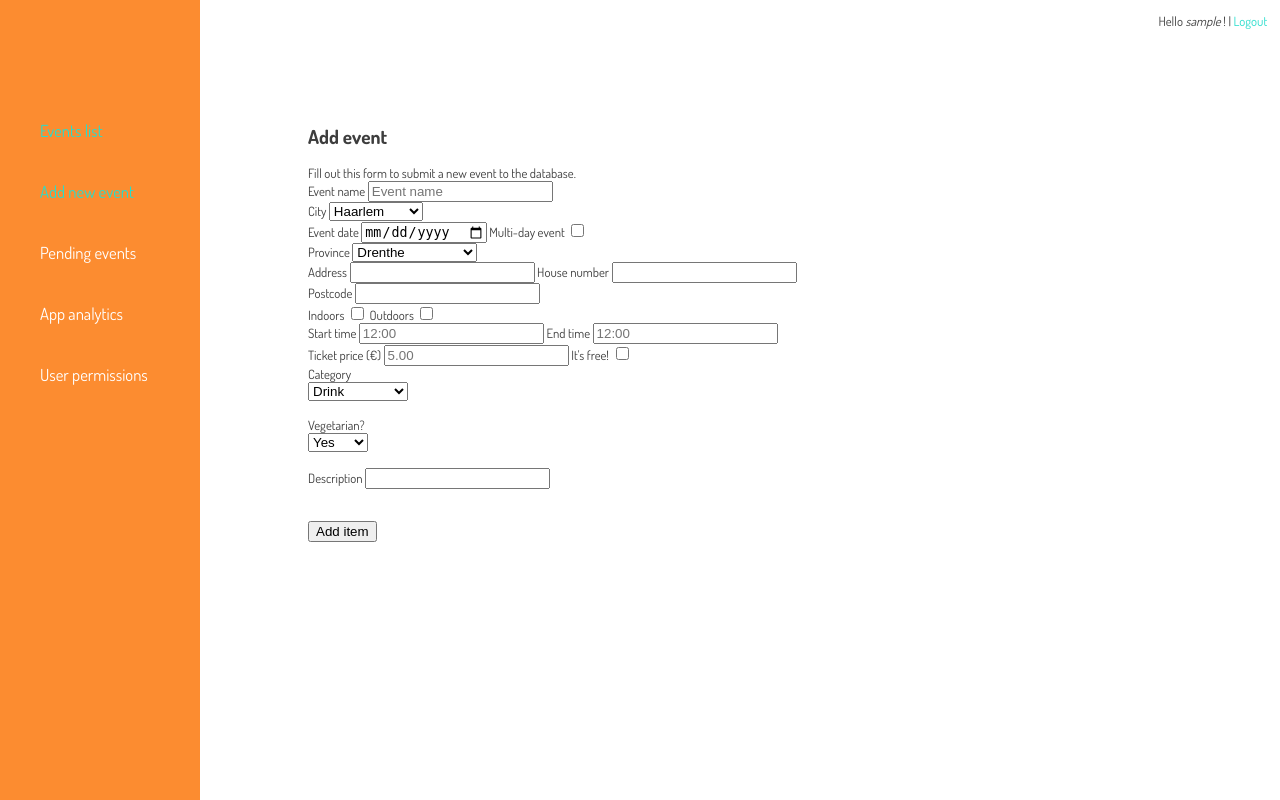
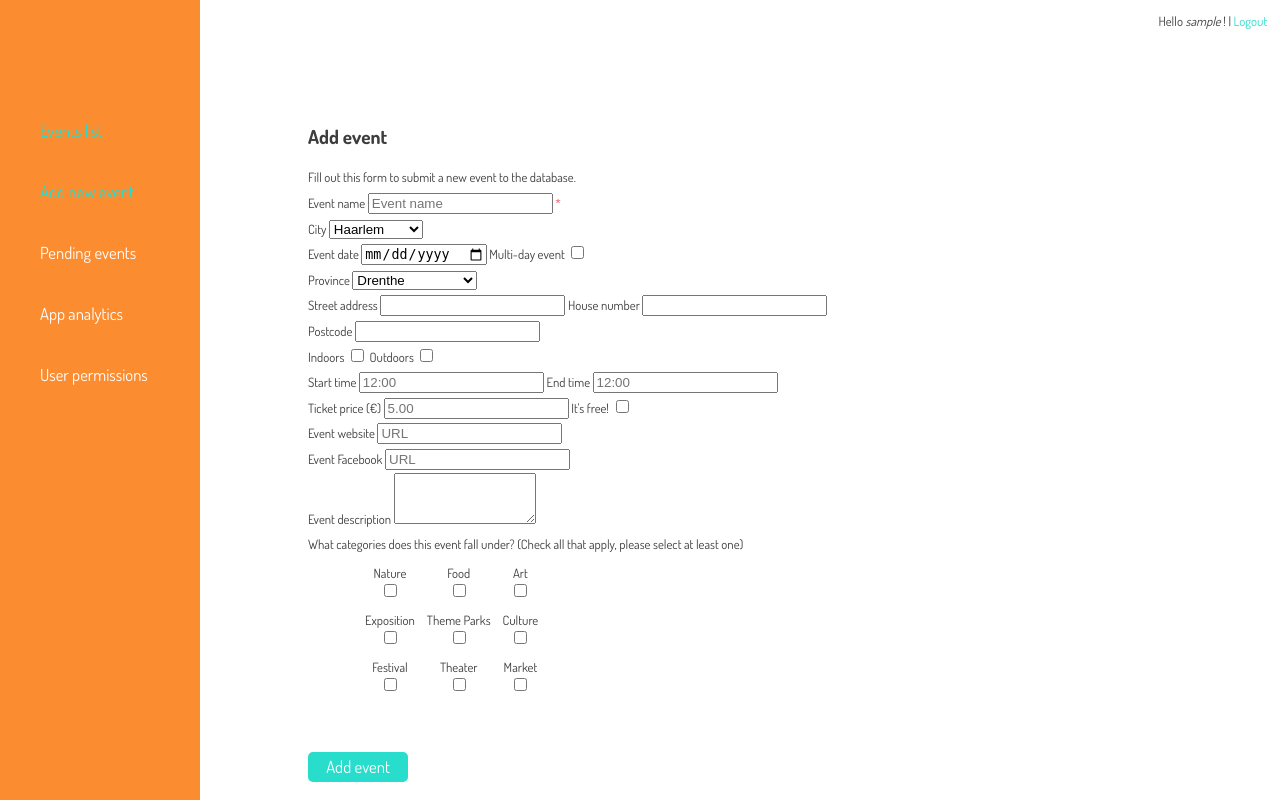
Before and after one commit to alexreynolds/W2G, a PHP site: page /addevent.php in a window 1280 px wide. Run offline with PHP 8.4, Linux system fonts and the light colour scheme; the visitor is signed in with stand-in values (Sample User, id 1).

Commit message:
Fleshing out new event form
This is tedious and dull.

```diff
--- a/addevent.php
+++ b/addevent.php
@@ -7,6 +7,10 @@
 	TO DO:
 		- Make list of cities dynamically updating based on tables in database (or list somewhere else)
 		- Dynamically updating preview image of event entry on right?
+		- ** PLACE TO UPLOAD IMAGE FOR EVENT ***
+		- Check to ensure that at least one category checkbox has been checked
+		- Add required error messages to inputs
+		- Add indicator of which user submitted the event
 
 -->
 
@@ -56,11 +60,14 @@
 <!-- Form to enter a new event -->
 <div class="form" id="neweventform">
 
+  <!-- php to process the form -->
+  <?php require('scripts/newevent.php') ?>
+
   <h2>Add event</h2>
   Fill out this form to submit a new event to the database.<br>
 
-	<form action="??" method="post">
-	Event name <input type="text" name="name" maxlength="255" placeholder="Event name"><br>
+	<form method="post" action="<?php echo htmlspecialchars($_SERVER["PHP_SELF"]);?>">
+	Event name <input type="text" name="name" maxlength="255" placeholder="Event name" required><span class="error"> * <?php echo $nameErr;?></span><br>
 	City <select name="city" id="selectcity" onChange="getSelValue()" required>
 			<option value="select" disabled>Select a city</option>
 			<option value="haarlem">Haarlem</option>
@@ -90,35 +97,33 @@
 			<option value="ZH">Zuid Holland</option>
 			</select>
 			<br>
-	Address <input type="text" name="street" maxlength="30">  House number <input type="text" name="housenr" maxlength="10"><br>
-	Postcode <input type="text" name="postcode" maxlength="6"><br>
-	Indoors <input type="checkbox" name="indoors"> Outdoors <input type="checkbox" name="outdoors"><br>
-	Start time <input type="text" name="starttime" maxlength="5" placeholder="12:00"> End time <input type="text" name="endtime" maxlength="5" placeholder="12:00"><br>
+	Street address <input type="text" name="street" maxlength="30" required>  House number <input type="text" name="housenr" maxlength="10" required><br>
+	Postcode <input type="text" name="postcode" maxlength="6" required><br>
+	Indoors <input type="checkbox" name="inout[]" value="in"> Outdoors <input type="checkbox" name="inout[]" value="out"><br>
+	Start time <input type="text" name="starttime" maxlength="5" placeholder="12:00" required> End time <input type="text" name="endtime" maxlength="5" placeholder="12:00" required><br>
+	<!-- EVENTUALLY ADD OPTION FOR TICKETS THROUGH APP (checkbox) -->
 	<div id="priceinfo">Ticket price (€) <input type="text" name="price" placeholder="5.00" maxlength="5"></div> It's free! <input type="checkbox" name="free"><br>
-	Category<br />
-	<select name="category" id="category" onChange="getCategory()" required>
-	<option value="select" disabled>Select a type</option>
-	<option value="drink">Drink</option>
-	<option value="appetizer">Appetizer</option>
-	<option value="salad">Salad</option>
-	<option value="main">Main</option>
-	<option value="dessert">Dessert</option>
-	</select>
-	<br /><br />
-	Vegetarian?<br />
-	<select name="veg" id="vegadd" onChange="getCategory(vegadd)" required>
-	<option value="select" disabled>Select</option>
-	<option value="1">Yes</option>
-	<option value="0">No</option>
-	</select>
-	<br /><br />
-	Description
-	<input type="text" id="desc" name="desc" maxlength="250"><br />
+	Event website <input type="text" name="siteURL" maxlength="255" placeholder="URL"><br>
+	Event Facebook <input type="text" name="fbURL" maxlength="255" placeholder="URL"><br>
+	Event description <textarea name="desc" rows=3 cols=15 maxlength="250"></textarea><br>
+	What categories does this event fall under? (Check all that apply, please select at least one)<br>
 
-	<br /><br />
+		<table id="categorytable"><tr>
+		<td>Nature<br><input type="checkbox" name="categories[]" value="nature"></td>
+		<td>Food<br><input type="checkbox" name="categories[]" value="food"></td>
+		<td>Art<br><input type="checkbox" name="categories[]" value="art"></td>
+		</tr><tr>
+		<td>Exposition<br><input type="checkbox" name="categories[]" value="expo"></td>
+		<td>Theme Parks<br><input type="checkbox" name="categories[]" value="theme"></td>
+		<td>Culture<br><input type="checkbox" name="categories[]" value="culture"></td>
+		</tr><tr>
+		<td>Festival<br><input type="checkbox" name="categories[]" value="festival"></td>
+		<td>Theater<br><input type="checkbox" name="categories[]" value="theater"></td>
+		<td>Market<br><input type="checkbox" name="categories[]" value="market"></td>
+		</tr></table>
 
-	<input type="submit" value="Add item"><br />
-
+	<br><br>
+	<input type="submit" value="Add event"><br />
 	</form>
 
 </div> <!-- End form div -->
--- a/css/controlstyle.css
+++ b/css/controlstyle.css
@@ -63,6 +63,12 @@ a:hover {
 .form {
 	text-align: left;
 	margin-left: 300px;
+	line-height: 2em;
+}
+
+/* Spans containing error messages for divs */
+.error {
+	color: #f05557;
 }
 
 /* Hidden div that displays based on form inputs */
@@ -74,3 +80,36 @@ a:hover {
 #priceinfo {
 	display: inline-block;
 }
+
+/* Input buttons for forms */
+input[type=submit] {
+	width:100px;
+	background:#28ddcc;
+	color:#fff;
+	font-size: 1.3em;
+	font-family: 'Dosis', Arial, sans-serif;
+	height:30px;
+	border: none;
+	-webkit-border-radius: 5px;
+	-moz-border-radius: 5px;
+	border-radius: 5px;
+	-webkit-transition: all .3s ease;
+  -moz-transition: all .3s ease;
+  -ms-transition: all .3s ease;
+  -o-transition: all .3s ease;
+  transition: all .3s ease;
+}
+
+/* Table containing list of event categories */
+#categorytable {
+	margin: 0;
+	margin-left: 50px;
+	border: none;
+	text-align: center;
+	vertical-align: middle;
+	font-size: 1em;
+}
+
+#categorytable td {
+	padding: 5px;
+}
--- /dev/null
+++ b/scripts/newevent.php
@@ -0,0 +1,180 @@
+<!-- newevent.php
+
+	Author: Alex Reynolds (c) 2013
+
+	Adds a new event to the pending database table. Form is submitted via addevent.php.
+	Event must be approved before it is moved from the pending table to the relevant city table.
+
+-->
+
+<?php
+
+/* Connect to database */
+require('common.php');
+
+/* FOR VALIDATING INPUT
+	from http://www.w3schools.com/php/php_form_validation.asp */
+
+		// Define variables and set to empty values
+		$name = $city = $date = $startdate = $enddate = $province = $street = $housenr = $postcode = $inout = $starttime = $endtime = $siteURL = $fbURL = $desc = $cat = "";
+		$nameErr = $cityErr = $dateErr = $startdateErr = $enddateErr = $provinceErr = $streetErr = $housenrErr = $postcodeErr = $inoutErr = $starttimeErr = $endtimeErr = $descErr = $catErr = "";
+
+		$isMultiday = $isFree = false;
+
+		// Checks that the form was submitted and php script was not directly called
+		// If properly submitted, check validity of form inputs
+		if ($_SERVER["REQUEST_METHOD"] == "POST")
+		{
+			// Converts new line characters (\n) in the text area into HTML line breaks (<br />)
+			$_POST['desc'] = nl2br($_POST['desc']);
+
+			// Event name
+			if (empty($_POST["name"])) {
+				$nameErr = " * Event name is required";
+			} else {
+				$name = test_input($_POST['name']);
+			}
+
+			// Event city
+			if (empty($_POST['city'])) {
+				$cityErr = " * Please select a city";
+			} else {
+				$city = test_input($_POST['city']);
+			}
+
+			// Date
+			if (empty($_POST['date'])) {
+
+				// If it is a multi-day event, validate start and end date
+				if (isset($_POST['multiday'])) {
+
+					$isMultiday = true;
+
+					// Starting date
+					if (empty($_POST['startdate'])) {
+						$startdateErr = " * Please select a starting date";
+					} else {
+						$startdate = test_input($_POST['startdate']);
+					}
+
+					// Ending date
+					if (empty($_POST['enddate'])) {
+						$enddateErr = " * Please select an ending date";
+					} else {
+						$enddate = test_input($_POST['enddate']);
+					}
+
+				} else {
+					// If it is not a multi-day event, date must be submitted
+					$dateErr = " * Please select an event date";
+				}
+
+			} else {
+				$date = test_input($_POST['date']);
+			}
+
+			// Province
+			if (empty($_POST['province'])) {
+				$provinceErr = " * Please select a province";
+			} else {
+				$province = test_input($_POST['province']);
+			}
+
+			// Street address
+			if (empty($_POST['street'])) {
+				$streetErr = " * Street address is required";
+			} else {
+				$street = test_input($_POST['street']);
+			}
+
+			// House number
+			if (empty($_POST['housenr'])) {
+				$housenrErr = " * House number is required";
+			} else {
+				$housenr = test_input($_POST['housenr']);
+			}
+
+			// Postcode
+			if (empty($_POST['postcode'])) {
+				$postcodeErr = " * Postcode is required";
+			} else {
+				$postcode = test_input($_POST['postcode']);
+			}
+
+			// Indoors & outdoors
+			if (empty($_POST['inout[]'])) {
+				$inoutErr = " * Please select at least one option";
+			} else {
+				$inout = test_input($_POST['inout[]']);
+			}
+
+			// Start time
+			if (empty($_POST['starttime'])) {
+				$starttimeErr = " * A starting time is required";
+			} else {
+				$starttime = test_input($_POST['starttime']);
+			}
+
+			// End time
+			if (empty($_POST['endtime'])) {
+				$endtimeErr = " * An ending time is required";
+			} else {
+				$endtime = test_input($_POST['endtime']);
+			}
+
+			// Ticket price
+			if (empty($_POST['price'])) {
+				$price = "";
+			} else {
+				$price = test_input($_POST['price']);
+			}
+
+			// Free entry
+			if (empty($_POST['free'])) {
+				// Do nothing, event isn't free.
+			} else {
+				// Ticket price is 0
+				$price = 0;
+				$isFree = true;
+			}
+
+			// Site URL
+			if (empty($_POST['siteURL'])) {
+				$siteURL = "";
+			} else {
+				$siteURL = test_input($_POST['siteURL']);
+			}
+
+			// Facebook URL
+			if (empty($_POST['fbURL'])) {
+				$fbURL = "";
+			} else {
+				$fbURL = test_input($_POST['fbURL']);
+			}
+
+			// Event description
+			if (empty($_POST['desc'])) {
+				$descErr = "An event description is required";
+			} else {
+				$desc = test_input($_POST['desc']);
+			}
+
+			// Event categories
+			if (empty($_POST['categories[]'])) {
+				$catErr = "Please select at least one category";
+			} else {
+				$cat = test_input($_POST['categories[]']);
+			}
+
+
+
+		}
+
+		// Function to test input validity
+		function test_input($data)
+		{
+		  $data = trim($data);
+		  $data = stripslashes($data);
+		  $data = htmlspecialchars($data);
+		  return $data;
+		}
```
